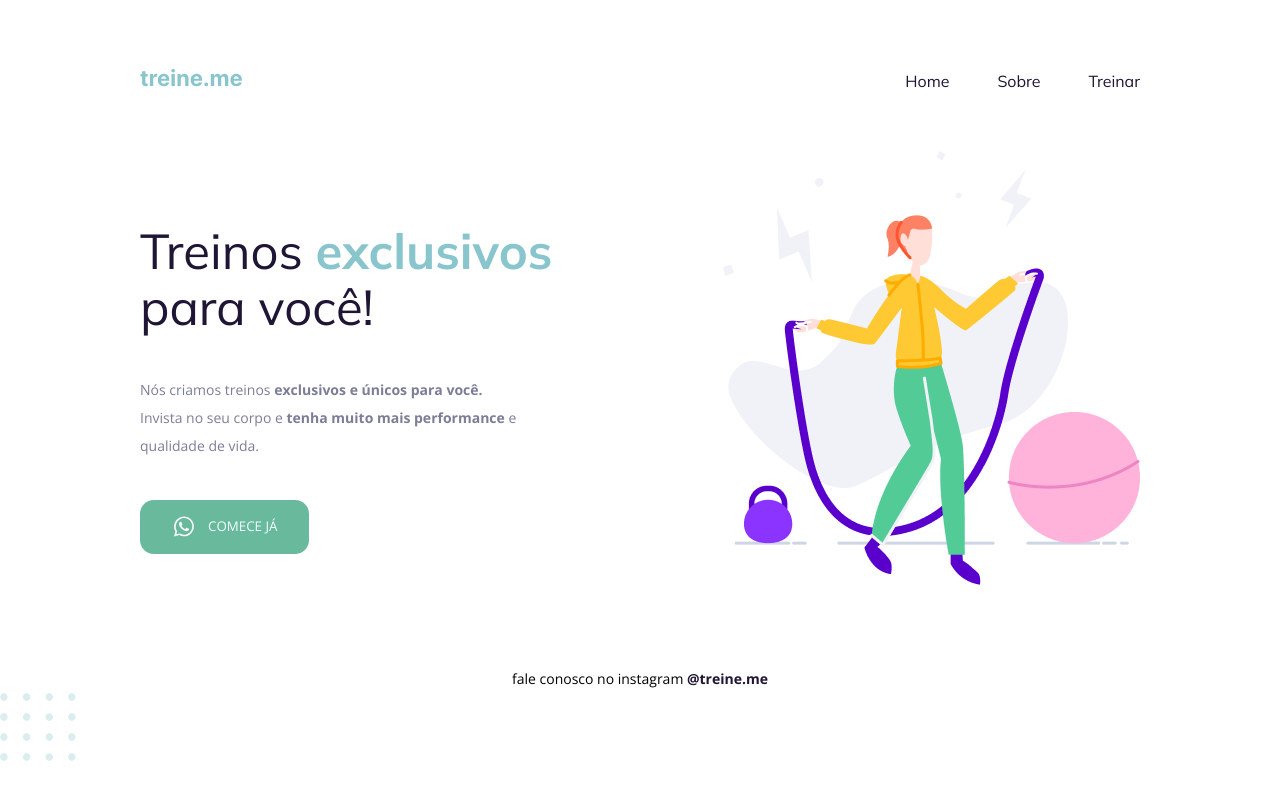
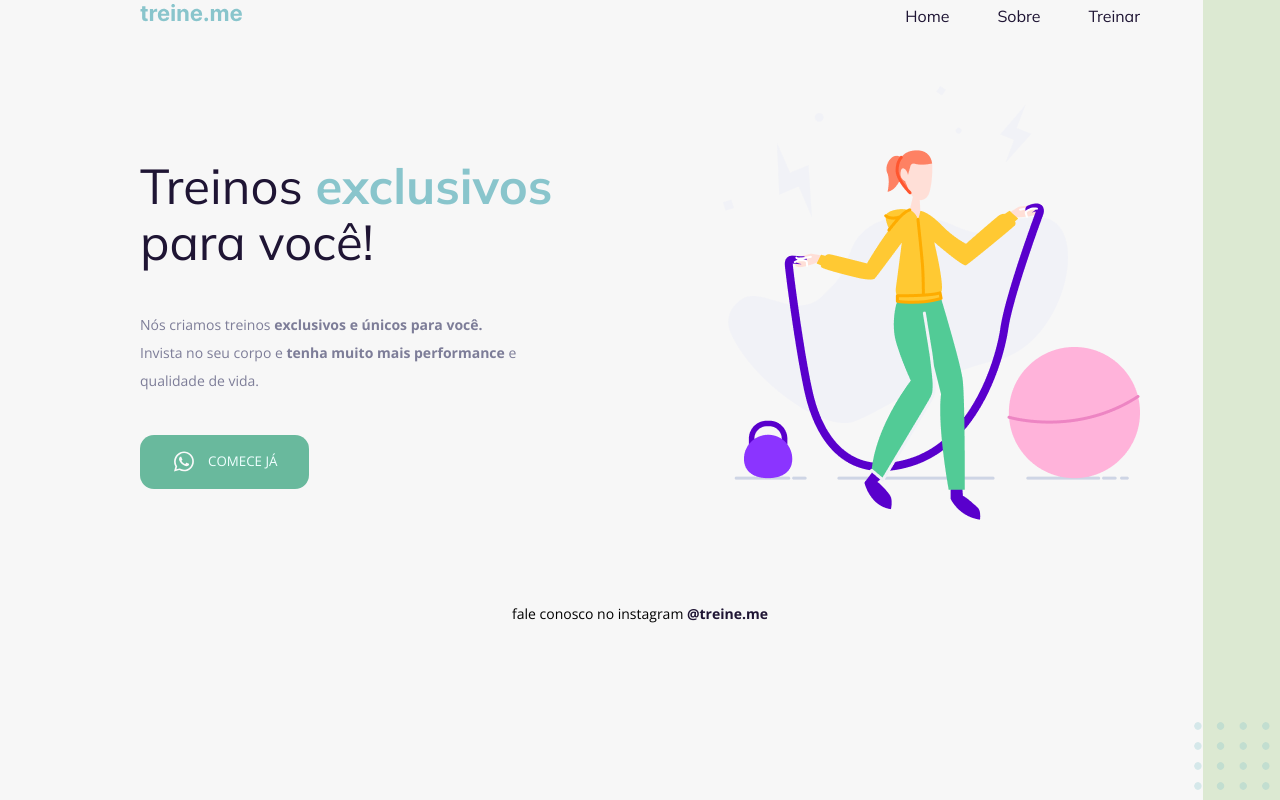
Before and after one commit to Ruansmc/Explorer, a plain HTML site: page Projeto 02/index.html in a window 1280 px wide. Drawn offline with nearby package versions, Linux system fonts and the light colour scheme.

Commit message:
Conclusão do Projeto  02
Finalizando o projeto 02, estava pendente apenas o balls, não tinha configurado e ajustado ele.

```diff
--- a/Projeto 02/index.html
+++ b/Projeto 02/index.html
@@ -60,6 +60,7 @@
     </div>
 
     <img
+      id="balls"
       src="images/balls.svg"
       alt="Bolinhas verdes no canto inferior direito da página."
     />
--- a/Projeto 02/style.css
+++ b/Projeto 02/style.css
@@ -1,10 +1,16 @@
 body {
   margin: 0;
   font-family: "Open Sans", sans-serif;
+  background: linear-gradient(
+    90deg,
+    rgb(247, 247, 247) 94%,
+    rgb(220, 233, 210) 40%
+  );
+  min-height: 100vh;
 }
 
 .page {
-  margin: 65px auto 0;
+  margin: 0 auto 0;
   width: 1000px;
 }
 
@@ -101,3 +107,9 @@ footer {
 footer a {
   font-weight: bold;
 }
+
+#balls {
+  position: fixed;
+  bottom: 0;
+  right: 0;
+}
```
